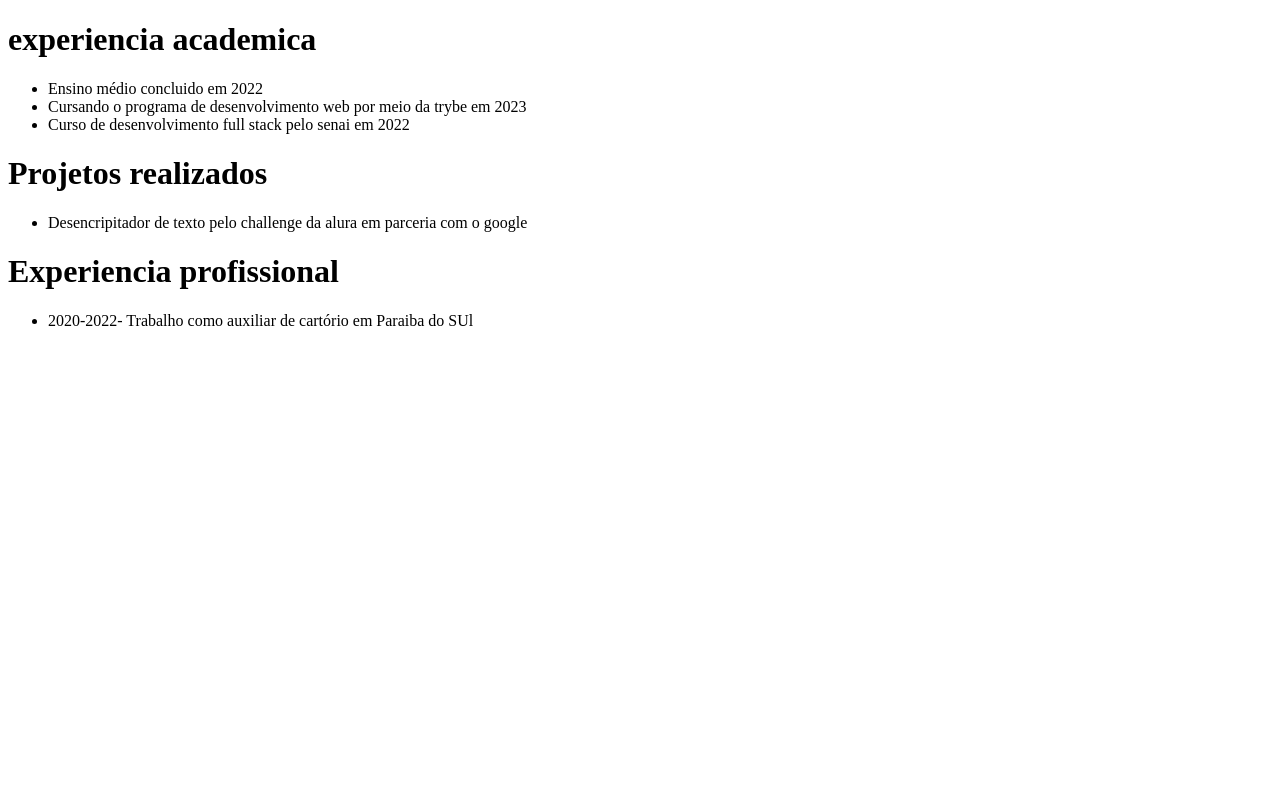
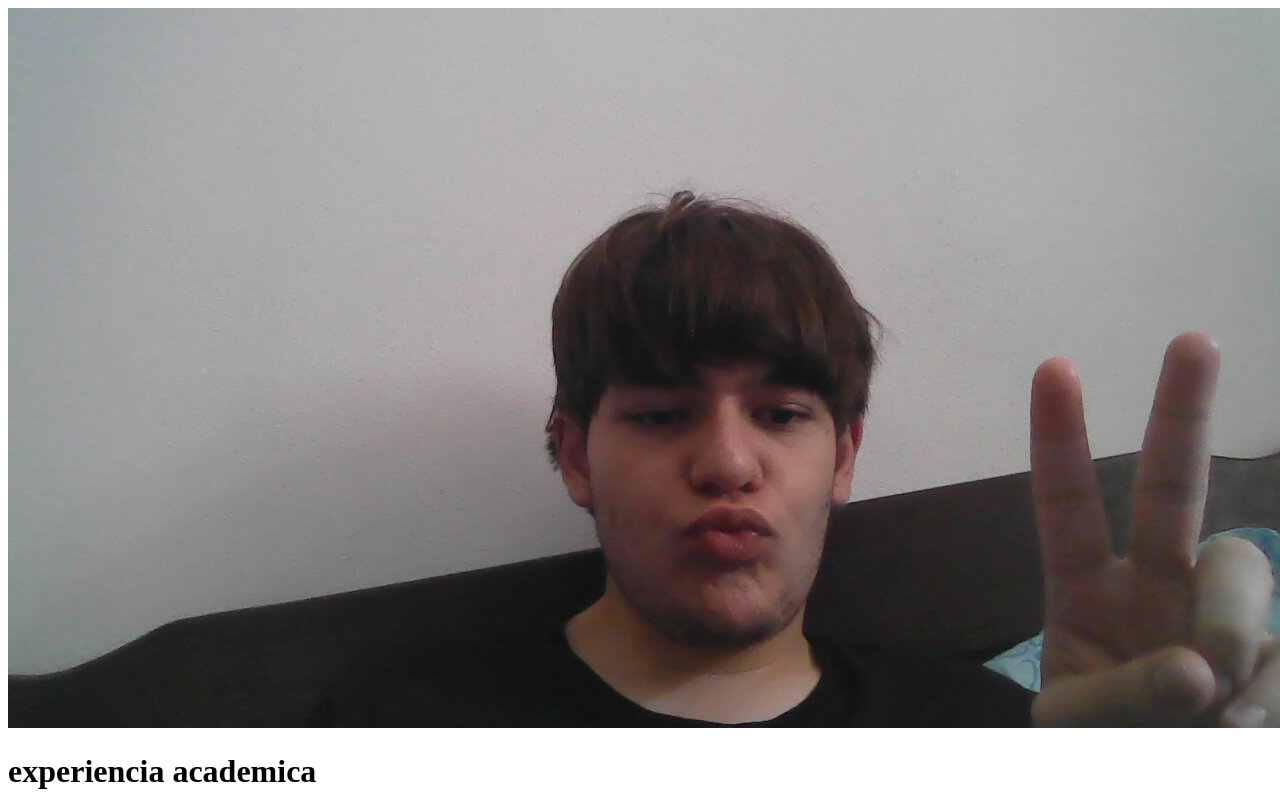
Before and after one commit to PedroHugoMP/Trybe-Exercicios-, a plain HTML site: page secao-02-html-e-css/dia-01-html-css-estruturas-da-pagina/atividade1.html in a window 1280 px wide. Shown: the top 800 px of the page. Drawn offline with Linux system fonts and the light colour scheme.

Commit message:
foto feia

```diff
--- a/secao-02-html-e-css/dia-01-html-css-estruturas-da-pagina/atividade1.html
+++ b/secao-02-html-e-css/dia-01-html-css-estruturas-da-pagina/atividade1.html
@@ -11,6 +11,7 @@
 </head>
 <body>
     <div>
+        <img src="/img/foto_feia.jpg" alt="foto_feia">
 
     </div>
     <div1>
```
Also changed, not shown: secao-02-html-e-css/dia-01-html-css-estruturas-da-pagina/img/foto_feia.jpg (added).
